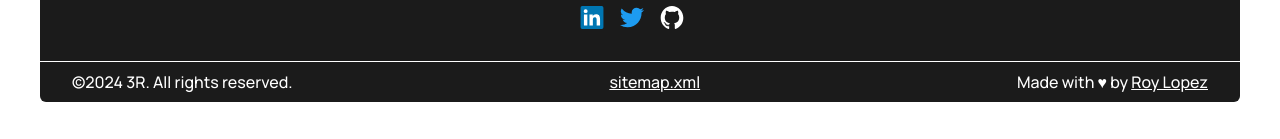
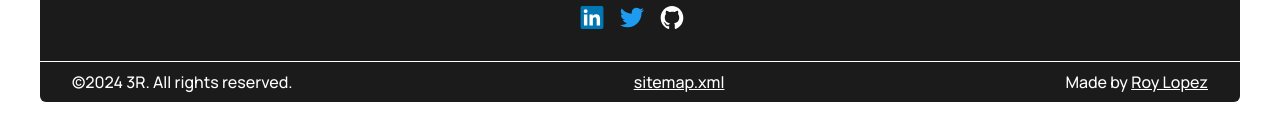
Before and after one commit to Thebassplayer/persistdev.blog, a Next.js app: page /about in a window 1280 px wide. Shown: the part 1722-1861 px from the top of the page. Built offline with nearby package versions, Linux system fonts and the light colour scheme; no server answers.

Commit message:
Update footer text

```diff
--- a/src/components/Footer/index.tsx
+++ b/src/components/Footer/index.tsx
@@ -22,7 +22,7 @@ const Footer = () => {
           sitemap.xml
         </Link>
         <div className="text-center text-xs md:text-base">
-          Made with &hearts; by{" "}
+          Made by{" "}
           <Link
             href="https://roylopez.dev"
             className="text-xs underline md:text-base"
```
